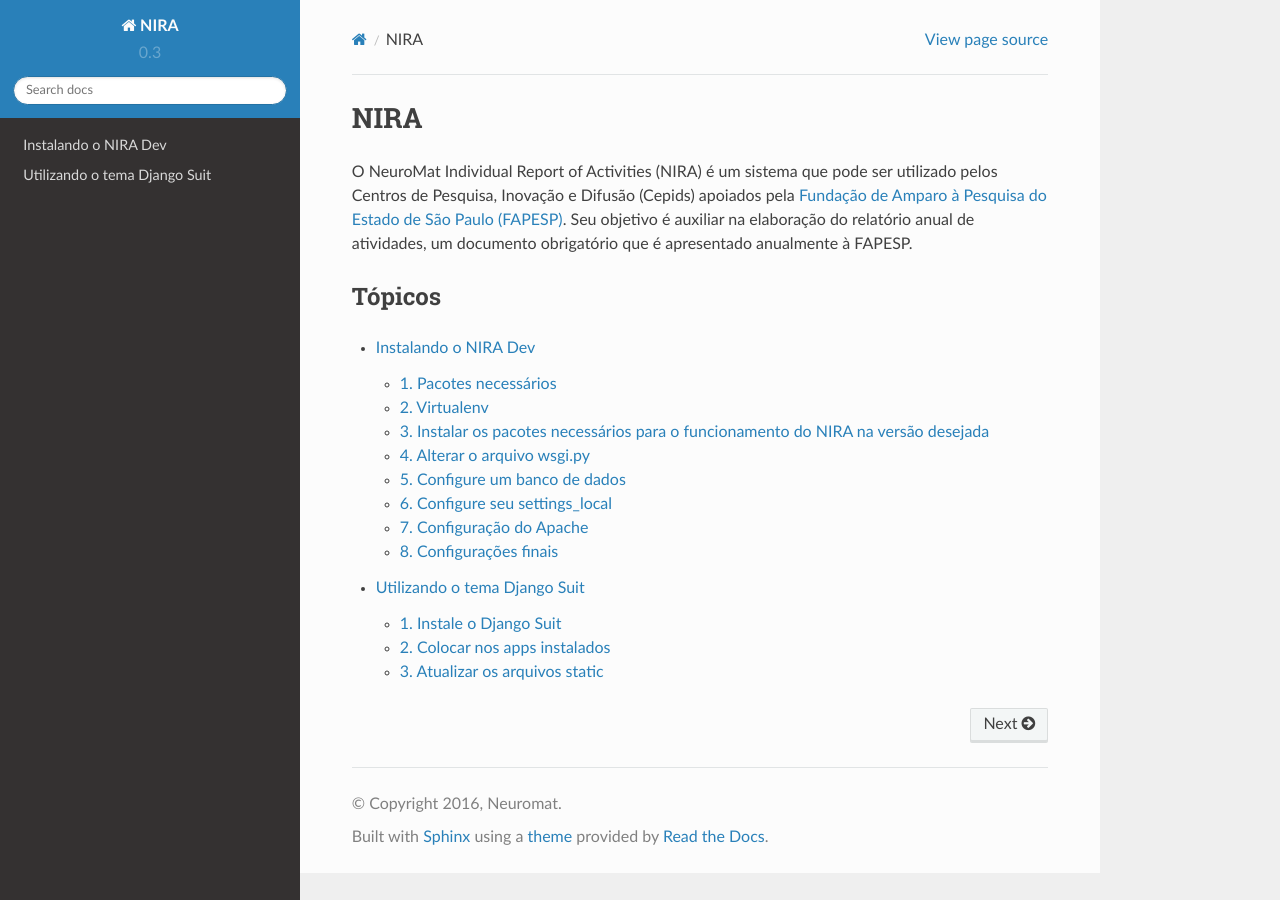
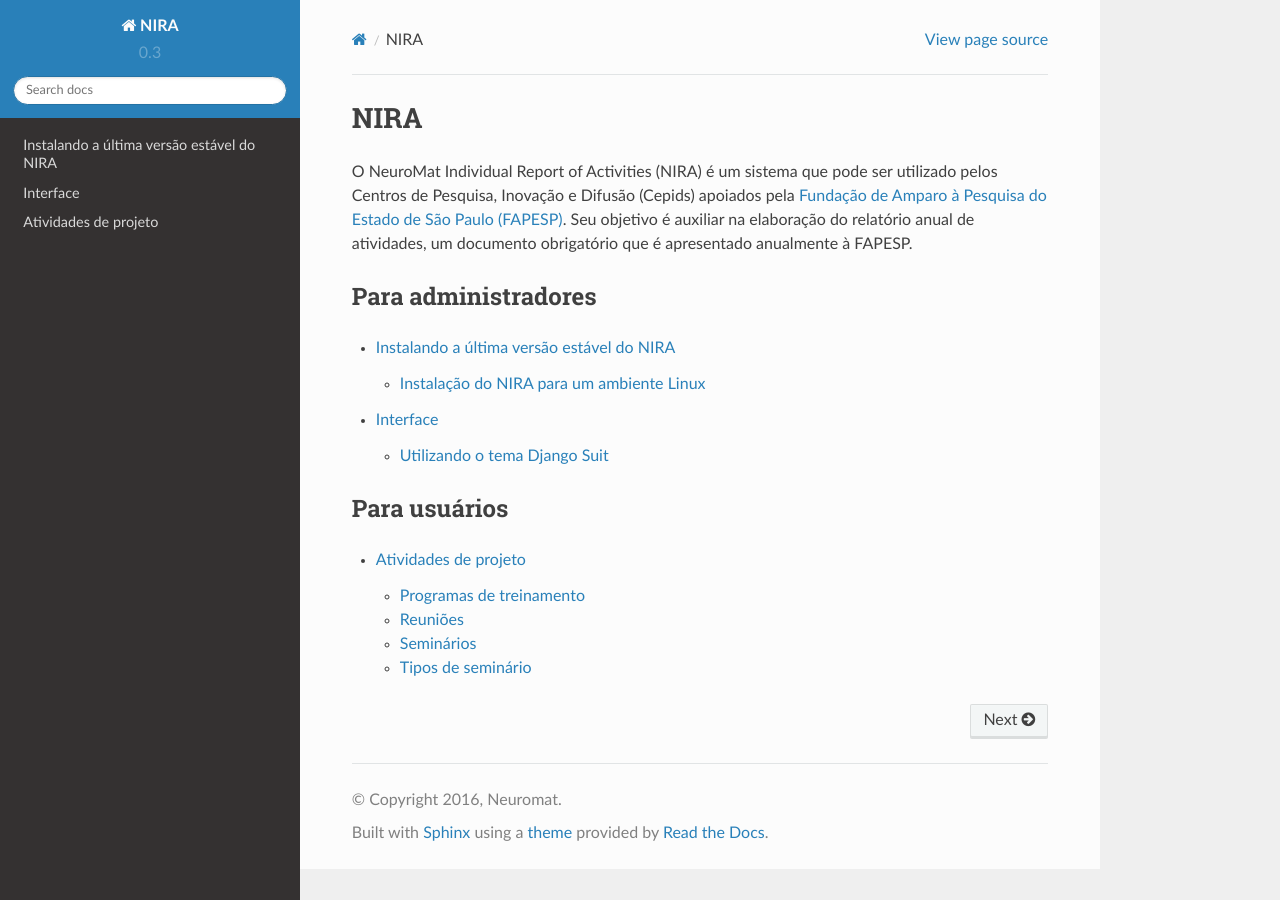
Before and after one commit to neuromat/intranet, a Sphinx documentation site: the page built from docs/source/index.rst, in a window 1280 px wide. Built offline with Sphinx 7.4.7 and the Read the Docs theme 2.0.0, drawn with Linux system fonts in a browser that asks for light colours.

Commit message:
Docs for activity

```diff
--- /dev/null
+++ b/docs/source/activity/main.rst
@@ -0,0 +1,35 @@
+=====================
+Atividades de projeto
+=====================
+
+Página detalhando as atividades de projeto.
+
+.. image:: images/activity.png
+
+
+************************
+Programas de treinamento
+************************
+
+.. include:: project/main.rst
+
+
+********
+Reuniões
+********
+
+.. include:: meetings/main.rst
+
+
+**********
+Seminários
+**********
+
+.. include:: seminars/main.rst
+
+
+******************
+Tipos de seminário
+******************
+
+.. include:: seminars/type.rst
--- /dev/null
+++ b/docs/source/activity/seminars/type.rst
@@ -0,0 +1,5 @@
+------------------------------
+Adicionar um tipo de seminário
+------------------------------
+
+Para adicionar um tipo de seminário, preencha o nome e clique em salvar.
--- a/docs/source/index.rst
+++ b/docs/source/index.rst
@@ -1,14 +1,26 @@
+====
 NIRA
 ====
 
 .. include:: infos/intro.rst
 
 
-Tópicos
---------
+--------------------
+Para administradores
+--------------------
 
 .. toctree::
    :maxdepth: 2
 
    install/main.rst
    interface/main.rst
+
+
+-------------
+Para usuários
+-------------
+
+.. toctree::
+   :maxdepth: 2
+
+   activity/main.rst
--- a/docs/source/install/main.rst
+++ b/docs/source/install/main.rst
@@ -1,7 +1,13 @@
-Instalando o NIRA Dev
-=========================
+==========================================
+Instalando a última versão estável do NIRA
+==========================================
 
-Instalação do NIRA para um ambiente Linux Debian, utilizando Python 2.7, Virtualenv, Apache2, Git e PostgreSQL.
+*****************************************
+Instalação do NIRA para um ambiente Linux
+*****************************************
+
+
+Instalação do NIRA para um ambiente Linux Debian (Jessie), utilizando Python 2.7, Virtualenv, Apache2, Git e PostgreSQL.
 
 
 1. Pacotes necessários
@@ -9,12 +15,12 @@ Instalação do NIRA para um ambiente Linux Debian, utilizando Python 2.7, Virtu
 
 Precisamos instalar o git, postgres, apache2 e outras dependências::
 
-	apt-get install python-pip apache2 git postgresql-9.4 libpq-dev python-dev libapache2-mod-wsgi
+    apt-get install python-pip apache2 git postgresql-9.4 libpq-dev python-dev libapache2-mod-wsgi
 
 
 Baixe o virtualenv::
 
-	pip install virtualenv
+    pip install virtualenv
 
 
 2. Virtualenv
@@ -25,8 +31,8 @@ Criar um virtualenv
 
 Para criar um virtualenv em um diretório, por exemplo */var/lib*, faça::
 
-	cd /var/lib
-	virtualenv sistema-nira
+    cd /var/lib
+    virtualenv sistema-nira
 
 
 Baixar o NIRA no virtualenv
@@ -34,8 +40,8 @@ Baixar o NIRA no virtualenv
 
 Baixe o NIRA Dev do git para dentro do virtualenv com o seguinte comando::
 
-	cd /var/lib/sistema-nira
-	git clone https://github.com/neuromat/nira.git -b "Dev"
+    cd /var/lib/sistema-nira
+    git clone https://github.com/neuromat/nira.git
 
 
 Ativar o virtualenv
@@ -43,8 +49,8 @@ Ativar o virtualenv
 
 Ative o virtualenv e siga para realizar os próximos passos::
 
-	cd /var/lib/sistema-nira
-	source bin/activate
+    cd /var/lib/sistema-nira
+    source bin/activate
 
 
 3. Instalar os pacotes necessários para o funcionamento do NIRA na versão desejada
@@ -52,8 +58,8 @@ Ative o virtualenv e siga para realizar os próximos passos::
 
 Instale os pacotes necessários da versão obtida do GitHub::
 
-	cd /var/lib/sistema-nira/nira/
-	pip install -r requirements.txt
+    cd /var/lib/sistema-nira/nira/
+    pip install -r requirements.txt
 
 
 4. Alterar o arquivo wsgi.py
@@ -61,8 +67,8 @@ Instale os pacotes necessários da versão obtida do GitHub::
 
 Abra o arquivo de wsgi::
 
-	cd /var/lib/sistema-nira/nira/sistema
-	vi /var/lib/sistema-nira/nira/sistema/wsgi.py
+    cd /var/lib/sistema-nira/nira/sistema
+    vi /var/lib/sistema-nira/nira/sistema/wsgi.py
 
 
 Deixe similar ao seguinte código, modificando caso seu diretório seja diferente:
--- a/docs/source/interface/main.rst
+++ b/docs/source/interface/main.rst
@@ -1,5 +1,10 @@
+=========
+Interface
+=========
+
+*****************************
 Utilizando o tema Django Suit
-=============================
+*****************************
 
 O NIRA tem suporte ao tema Django Suit, um tema moderno para a interface do Django.
 
```
Also changed, not shown: docs/source/activity/meetings/main.rst (added, +11 -0 lines), docs/source/activity/project/main.rst (added, +11 -0 lines), docs/source/activity/seminars/main.rst (added, +11 -0 lines), docs/source/activity/images/activity.png (added), docs/source/activity/images/add_pgm_1.png (added), docs/source/activity/images/add_pgm_2.png (added), docs/source/activity/images/meeting_1.png (added), docs/source/activity/images/meeting_2.png (added), docs/source/activity/images/seminar_1.png (added), docs/source/activity/images/seminar_2.png (added).
